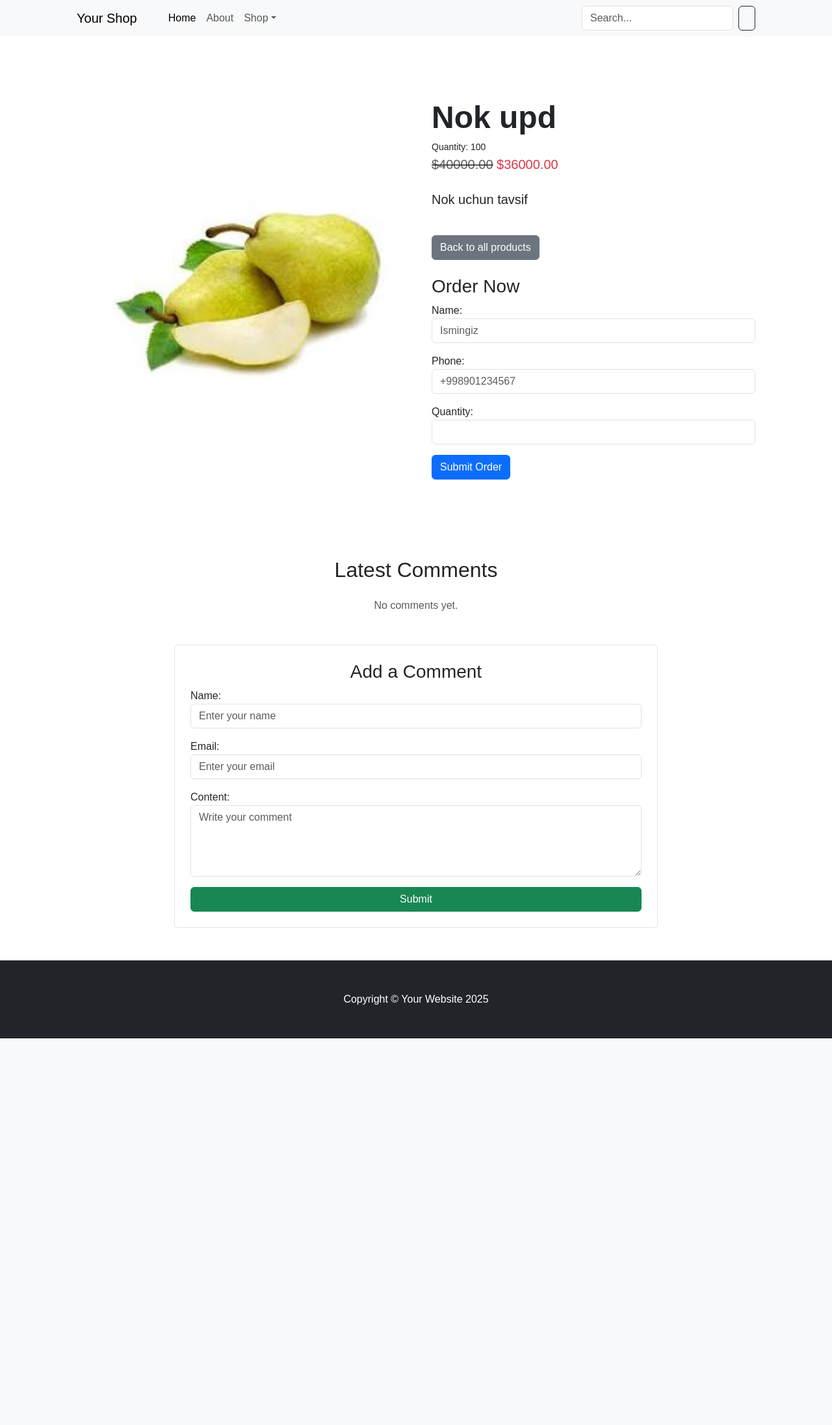
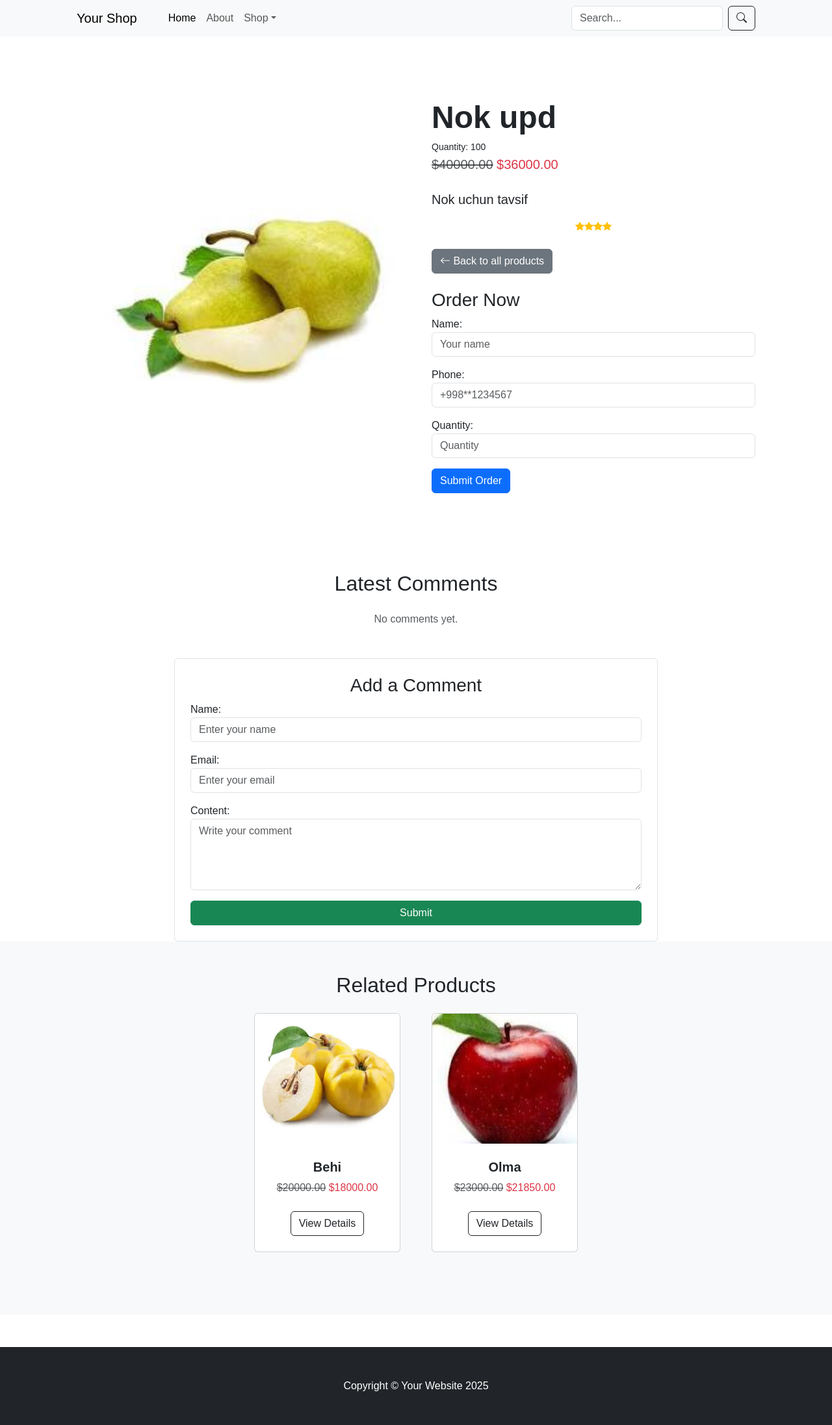
Before and after one commit to samandar-hamrayev/shop, a Django app: page /shop/product_detail/2/ in a window 1280 px wide. Shown: the whole page at 65% size. Before the commit the page ends 1598 px from the top, so only its background shows below. Run offline with Django 4.2, Linux system fonts and the light colour scheme; data comes from the database, SQL or seed files in the repository; both versions use the stored data as it was after the commit.

Commit message:
order berishda form bilan ishlash usabiliysi oshirildi, related products logikasi qoshildi

```diff
--- a/shop/forms.py
+++ b/shop/forms.py
@@ -1,9 +1,7 @@
 from django import forms
-from django.core.validators import MaxValueValidator
+from django.core.validators import RegexValidator
 
 from .models import Comment, Product, Order
-from django import forms
-from .models import Comment, Product
 
 class CommentCreateForm(forms.ModelForm):
     class Meta:
@@ -31,18 +29,13 @@
             'quantity': forms.NumberInput(attrs={'class': 'form-control', 'placeholder': 'Quantity'}),
         }
 
+
 class OrderCreateForm(forms.ModelForm):
-    def __init__(self, *args, **kwargs):
-        super().__init__(*args, **kwargs)
-        if 'initial' in kwargs and 'product' in kwargs['initial']:
-            product = kwargs['initial']['product']
-            self.fields['quantity'].widget.attrs['max'] = min(product.quantity, 4)
-
     class Meta:
         model = Order
         fields = ['name', 'phone', 'quantity']
         widgets = {
-            'name': forms.TextInput(attrs={'class': 'form-control', 'placeholder': 'Ismingiz'}),
-            'phone': forms.TextInput(attrs={'class': 'form-control', 'placeholder': '+998901234567'}),
-            'quantity': forms.NumberInput(attrs={'class': 'form-control', 'min': 1}),
+            'name': forms.TextInput(attrs={'class': 'form-control', 'placeholder': 'Your name'}),
+            'phone': forms.TextInput(attrs={'class': 'form-control', 'placeholder': '+998**1234567'}),
+            'quantity': forms.NumberInput(attrs={'class': 'form-control', 'min': 1, 'placeholder': 'Quantity'}),
         }
--- a/shop/models.py
+++ b/shop/models.py
@@ -61,7 +61,7 @@
 class Order(models.Model):
     phone_validator = RegexValidator(
         regex=r'^\+998\d{9}$',
-        message="Telefon raqami +998 bilan boshlanib, 9 ta belgidan iborat bo‘lishi kerak."
+        message="The phone number must start with +998 and consist of 9 characters."
     )
     product = models.ForeignKey(Product, on_delete=models.CASCADE)
     name = models.CharField(max_length=255)
--- a/shop/templates/shop/product_detail.html
+++ b/shop/templates/shop/product_detail.html
@@ -12,6 +12,7 @@
     <link rel="icon" type="image/x-icon" href="{% static 'shop/assets/logo.png' %}"/>
     <link href="https://cdn.jsdelivr.net/npm/bootstrap@5.3.0/dist/css/bootstrap.min.css" rel="stylesheet"/>
     <link href="{% static 'shop/css/styles.css' %}" rel="stylesheet"/>
+    <link rel="stylesheet" href="https://cdn.jsdelivr.net/npm/bootstrap-icons@1.10.5/font/bootstrap-icons.css"/>
 </head>
 <body>
 <!-- Navigation -->
@@ -119,22 +120,25 @@
                     {{ order_form.as_p }}
                     <button type="submit" class="btn btn-primary">Submit Order</button>
                 </form>
-                {% if show_confirmation %}
+
+                {% if show_confirmation and order_data %}
                     <div class="modal fade show" id="confirmModal" tabindex="-1" style="display: block;" aria-modal="true" role="dialog">
                         <div class="modal-dialog">
                             <div class="modal-content">
                                 <div class="modal-header">
                                     <h5 class="modal-title">Order Confirmation</h5>
-                                    <button type="button" class="btn-close" data-bs-dismiss="modal" onclick="window.location.href='{% url 'product_detail' product.id %}'"></button>
+                                    <button type="button" class="btn-close" data-bs-dismiss="modal"
+                                        onclick="window.location.href='{% url 'product_detail' product.id %}'"></button>
                                 </div>
                                 <div class="modal-body">
                                     <p><strong>{{ order_data.name }}</strong>, you are ordering
-                                    {{ order_data.quantity }} units of {{ product.name }}.</p>
+                                        {{ order_data.quantity }} units of {{ product.name }}.</p>
                                     <p>Total: {{ product.discounted_price|floatformat:2|multiply:order_data.quantity }} UZS</p>
                                     <p>Do you confirm?</p>
                                 </div>
                                 <div class="modal-footer">
-                                    <button type="button" class="btn btn-secondary" onclick="window.location.href='{% url 'product_detail' product.id %}'">No</button>
+                                    <button type="button" class="btn btn-secondary"
+                                        onclick="window.location.href='{% url 'product_detail' product.id %}'">No</button>
                                     <form method="post" action="{% url 'create_order' product.id %}">
                                         {% csrf_token %}
                                         <input type="hidden" name="name" value="{{ order_data.name }}">
@@ -172,12 +176,48 @@
             <form method="POST">
                 {% csrf_token %}
                 <input type="hidden" name="comment_submit" value="true">
-                {{ form.as_p }}
+                {{ comment_form.as_p }}
                 <button type="submit" class="btn btn-success w-100">Submit</button>
             </form>
         </div>
     </div>
 </div>
+
+<!-- Related Products Section -->
+<section class="py-5 bg-light">
+    <div class="container px-4 px-lg-5">
+        <h2 class="text-center mb-4">Related Products</h2>
+        <div class="row gx-4 gx-lg-5 row-cols-1 row-cols-md-2 row-cols-xl-4 justify-content-center">
+            {% for related_product in related_products %}
+                <div class="col mb-5">
+                    <div class="card h-100">
+                        <img class="card-img-top" src="{{ related_product.image.url }}" alt="{{ related_product.name }}" />
+                        <div class="card-body p-4">
+                            <div class="text-center">
+                                <h5 class="fw-bolder">{{ related_product.name }}</h5>
+                                {% if related_product.discount %}
+                                    <span class="text-muted text-decoration-line-through">${{ related_product.price }}</span>
+                                    <span class="text-danger">${{ related_product.discounted_price }}</span>
+                                {% else %}
+                                    <span>${{ related_product.price }}</span>
+                                {% endif %}
+                            </div>
+                        </div>
+                        <div class="card-footer p-4 pt-0 border-top-0 bg-transparent">
+                            <div class="text-center">
+                                <a class="btn btn-outline-dark mt-auto" href="{% url 'product_detail' related_product.id %}">
+                                    View Details
+                                </a>
+                            </div>
+                        </div>
+                    </div>
+                </div>
+            {% empty %}
+                <p class="text-center text-muted">No related products available.</p>
+            {% endfor %}
+        </div>
+    </div>
+</section>
 
 <!-- Footer -->
 <footer class="py-5 bg-dark text-white text-center">
--- a/shop/views.py
+++ b/shop/views.py
@@ -17,6 +17,8 @@
 
 
 def product_detail(request, id):
+    global comment_form
+
     query = request.GET.get('q', '')
     if query:
         products = Product.objects.filter(Q(name__icontains=query) | Q(description__icontains=query))
@@ -37,14 +39,19 @@
             comment.save()
             return redirect('product_detail', id=product.id)
     else:
-        form = CommentCreateForm()
+        comment_form = CommentCreateForm()
 
-    order_form = OrderCreateForm(initial={'product': product})
+    order_form = OrderCreateForm()
+
+    related_products = Product.objects.filter(category=product.category).exclude(id=product.id).order_by('-created_at')[
+                       :4]
+
     return render(request, 'shop/product_detail.html', {
         'product': product,
         'comments': comments,
-        'form': form,
+        'comment_form': comment_form,
         'order_form': order_form,
+        'related_products': related_products,
     })
 
 
@@ -90,40 +97,38 @@
 
 
 def create_order(request, id):
-    product = Product.objects.get(id=id)
+    product = get_object_or_404(Product, id=id)
+    order_form = OrderCreateForm(request.POST or None)
 
-    if request.method == 'POST':
-        form = OrderCreateForm(request.POST, initial={'product': product})
-        if form.is_valid():
-            order_quantity = form.cleaned_data['quantity']
+    if request.method == 'POST' and order_form.is_valid():
+        order_data = order_form.cleaned_data
+        order_quantity = order_data['quantity']
 
-            if 'confirm_order' in request.POST:
-                order = form.save(commit=False)
-                order.product = product
-                if order_quantity > product.quantity:
-                    messages.error(request, f"Sorry, only {product.quantity} items are available!")
-                else:
-                    order.save()
-                    product.quantity -= order_quantity
-                    product.save()
-                    messages.success(request, f"{order_quantity} {product.name} successfully ordered!")
-                return redirect('product_detail', id=product.id)
+        if 'confirm_order' in request.POST:
+            order = order_form.save(commit=False)
+            order.product = product
 
-            return render(request, 'shop/product_detail.html', {
-                'product': product,
-                'comments': product.comments.all(),
-                'form': form,
-                'comment_form': CommentCreateForm(),
-                'order_data': form.cleaned_data,
-                'show_confirmation': True,
-            })
-        else:
-            messages.error(request, "There’s an error in the order form!")
-            return render(request, 'shop/product_detail.html', {
-                'product': product,
-                'comments': product.comments.all(),
-                'form': form,
-                'comment_form': CommentCreateForm(),
-            })
+            if order_quantity > product.quantity:
+                messages.error(request, f"Sorry, only {product.quantity} items are available!")
+            else:
+                order.save()
+                product.quantity -= order_quantity
+                product.save()
+                messages.success(request, f"{order_quantity} {product.name} successfully ordered!")
+            return redirect('product_detail', id=product.id)
 
-    return redirect('product_detail', id=product.id)
+        return render(request, 'shop/product_detail.html', {
+            'product': product,
+            'comments': product.comments.all(),
+            'order_form': order_form,
+            'comment_form': CommentCreateForm(),
+            'order_data': order_data,
+            'show_confirmation': True,
+        })
+
+    return render(request, 'shop/product_detail.html', {
+        'product': product,
+        'comments': product.comments.all(),
+        'order_form': order_form,
+        'comment_form': CommentCreateForm(),
+    })
```
Also changed, not shown: db.sqlite3, shop/media/images/behi.webp (added).
